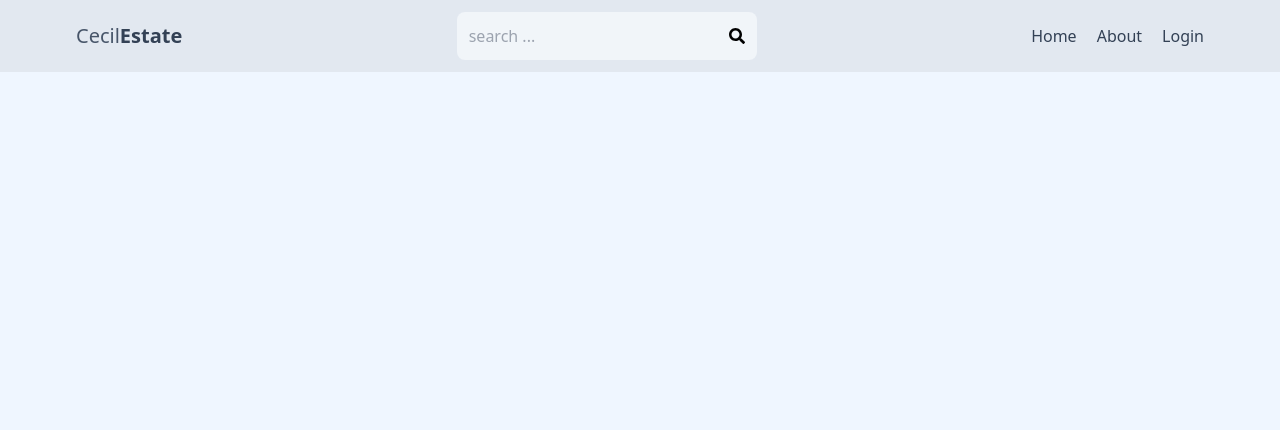
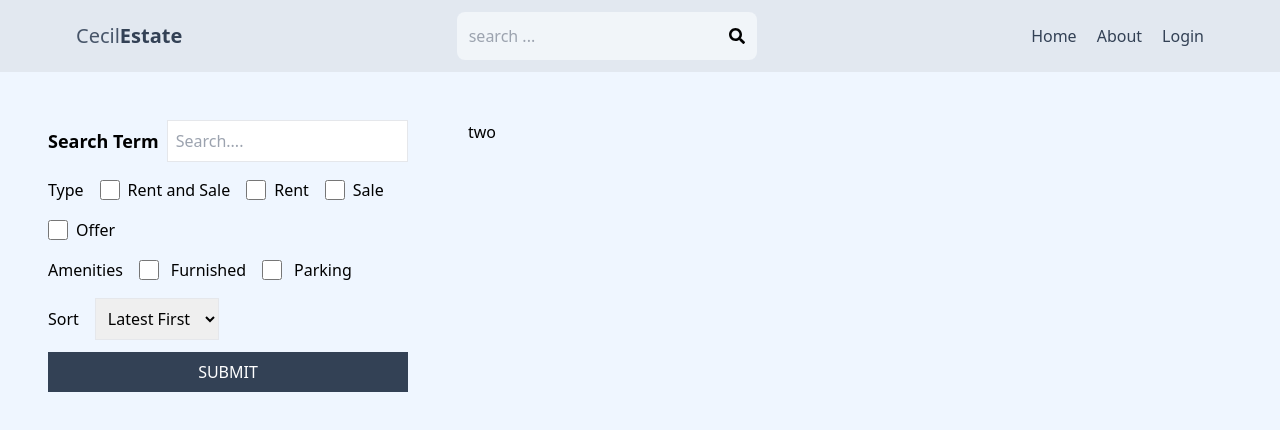
Before and after one commit to Scecil044/mernEstate, a React (Vite) app in the folder client/: page /search in a window 1280 px wide. Shown: the top 430 px of the page. Built offline with nearby package versions, Linux system fonts and the light colour scheme; no server answers.

Commit message:
more changes

```diff
--- a/client/src/App.jsx
+++ b/client/src/App.jsx
@@ -9,6 +9,7 @@ import Layout from "./components/Layout";
 import CreateListing from "./pages/createListing";
 import EditListing from "./pages/EditListing";
 import Listing from "./pages/Listing";
+import Search from "./pages/Search";
 
 export default function App() {
   return (
@@ -28,6 +29,7 @@ export default function App() {
             />
           </Route>
           <Route path="/about" element={<About />} />
+          <Route path="/search" element={<Search />} />
           <Route path="/listing/:listingId" element={<Listing />} />
         </Routes>
       </BrowserRouter>
--- a/client/src/components/Header.jsx
+++ b/client/src/components/Header.jsx
@@ -1,9 +1,28 @@
 import { FaSearch } from "react-icons/fa";
-import { Link } from "react-router-dom";
+import { Link, useNavigate } from "react-router-dom";
 import { useSelector } from "react-redux";
+import { useEffect, useState } from "react";
 
 export default function Header() {
+  const navigate = useNavigate();
   const { userInfo } = useSelector((state) => state.auth);
+  const [searchTerm, setSearchTerm] = useState("");
+
+  const handleSubmit = (e) => {
+    e.preventDefault();
+
+    const urlParams = new URLSearchParams(window.location.search);
+    urlParams.set("searchTerm", searchTerm);
+    const searchQuery = urlParams.toString();
+    navigate(`/search?${searchQuery}`);
+  };
+  useEffect(() => {
+    const urlParams = new URLSearchParams(location.search);
+    const searchTermFromUrl = urlParams.get("searchTerm");
+    if (searchTermFromUrl) {
+      setSearchTerm(searchTermFromUrl);
+    }
+  }, [location.search]);
   return (
     <header className="bg-slate-200 w-full">
       <div className="flex items-center justify-between max-w-6xl mx-auto p-3">
@@ -13,13 +32,20 @@ export default function Header() {
             <span className="font-bold text-slate-700">Estate</span>
           </h1>
         </Link>
-        <form className="bg-slate-100 p-3 rounded-lg flex items-center gap-1">
+        <form
+          onSubmit={handleSubmit}
+          className="bg-slate-100 p-3 rounded-lg flex items-center gap-1"
+        >
           <input
             type="text"
             placeholder="search ..."
             className="bg-transparent w-24 sm:w-64 focus:outline-none"
+            value={searchTerm}
+            onChange={(e) => setSearchTerm(e.target.value)}
           />
-          <FaSearch />
+          <button>
+            <FaSearch />
+          </button>
         </form>
         <ul className="flex items-center gap-5">
           <Link to={"/"}>
--- /dev/null
+++ b/client/src/pages/Search.jsx
@@ -0,0 +1,63 @@
+export default function Search() {
+  return (
+    <div className="flex flex-col gap-3 md:flex-row md:gap-5 p-7">
+      <form className="flex flex-col p-5 w-full md:w-[400px]">
+        <div className="flex items-center gap-2">
+          <label
+            htmlFor="search"
+            className="whitespace-nowrap text-lg font-semibold"
+          >
+            Search Term
+          </label>
+          <input
+            type="text"
+            placeholder="Search...."
+            id="searchTerm"
+            className="p-2 border w-full"
+          />
+        </div>
+        <div className="flex flex-wrap items-center gap-4 mt-4">
+          <label htmlFor="type">Type</label>
+          <div className="flex gap-2">
+            <input type="checkbox" className="w-5" id="all" />
+            <span>Rent and Sale</span>
+          </div>
+          <div className="flex gap-2">
+            <input type="checkbox" className="w-5" id="rent" />
+            <span>Rent</span>
+          </div>
+          <div className="flex gap-2">
+            <input type="checkbox" className="w-5" id="sale" />
+            <span>Sale</span>
+          </div>
+          <div className="flex gap-2">
+            <input type="checkbox" className="w-5" id="offer" />
+            <span>Offer</span>
+          </div>
+        </div>
+        <div className="flex flex-wrap items-center gap-4 mt-4">
+          <label htmlFor="amenities">Amenities</label>
+          <div className="flex gap-3">
+            <input type="checkbox" id="furnished" className="w-5" />
+            <span>Furnished</span>
+          </div>
+          <div className="flex gap-3">
+            <input type="checkbox" id="parking" className="w-5" />
+            <span>Parking</span>
+          </div>
+        </div>
+        <div className="flex flex-wrap items-center gap-4 mt-4">
+          <label htmlFor="sort">Sort</label>
+          <select name="sort_order" id="sort_order" className="p-2 border">
+            <option value="">Latest First</option>
+            <option value="">Oldest First</option>
+          </select>
+        </div>
+        <button className="bg-slate-700 py-2 px-4 text-white uppercase text-center mt-3 hover:opacity-90">
+          Submit
+        </button>
+      </form>
+      <div className="flex-1 p-5">two</div>
+    </div>
+  );
+}
```
